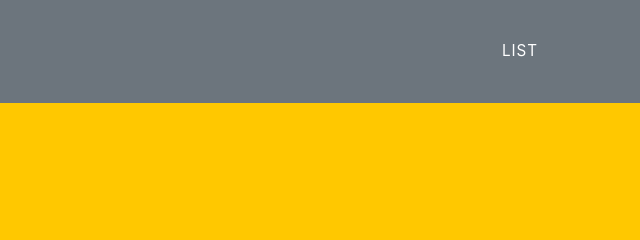
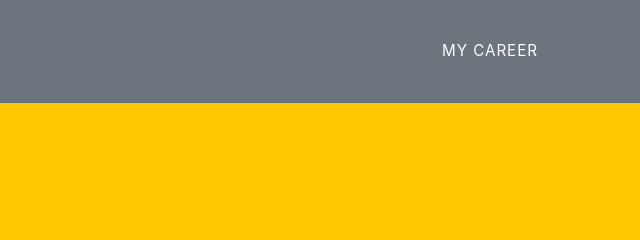
Before and after one commit to 7itor2hig/7itor2hig.github.io, a plain HTML site: page index.html in a window 1280 px wide. Shown: the top 240 px of the page, 640-1280 px from the left. Drawn offline with Linux system fonts and the light colour scheme.

Commit message:
updated banners

```diff
--- a/index.html
+++ b/index.html
@@ -14,7 +14,7 @@
                 <a class="navbar-brand" href="./index.html">Home</a>
                 <!--This code defines the "List" link in the top right corner of the navigation pane-->
                 <ul class="navbar-nav ms-auto">
-                    <li class="nav-item mx-0 mx-lg-1"><a class="nav-link py-3 px-0 px-lg-3 rounded" href="./list.html">List</a></li>
+                    <li class="nav-item mx-0 mx-lg-1"><a class="nav-link py-3 px-0 px-lg-3 rounded" href="./list.html">My Career</a></li>
                 </ul>
             </div>
         </nav>
```
Also changed, not shown: list.html (+1 -1 lines).
